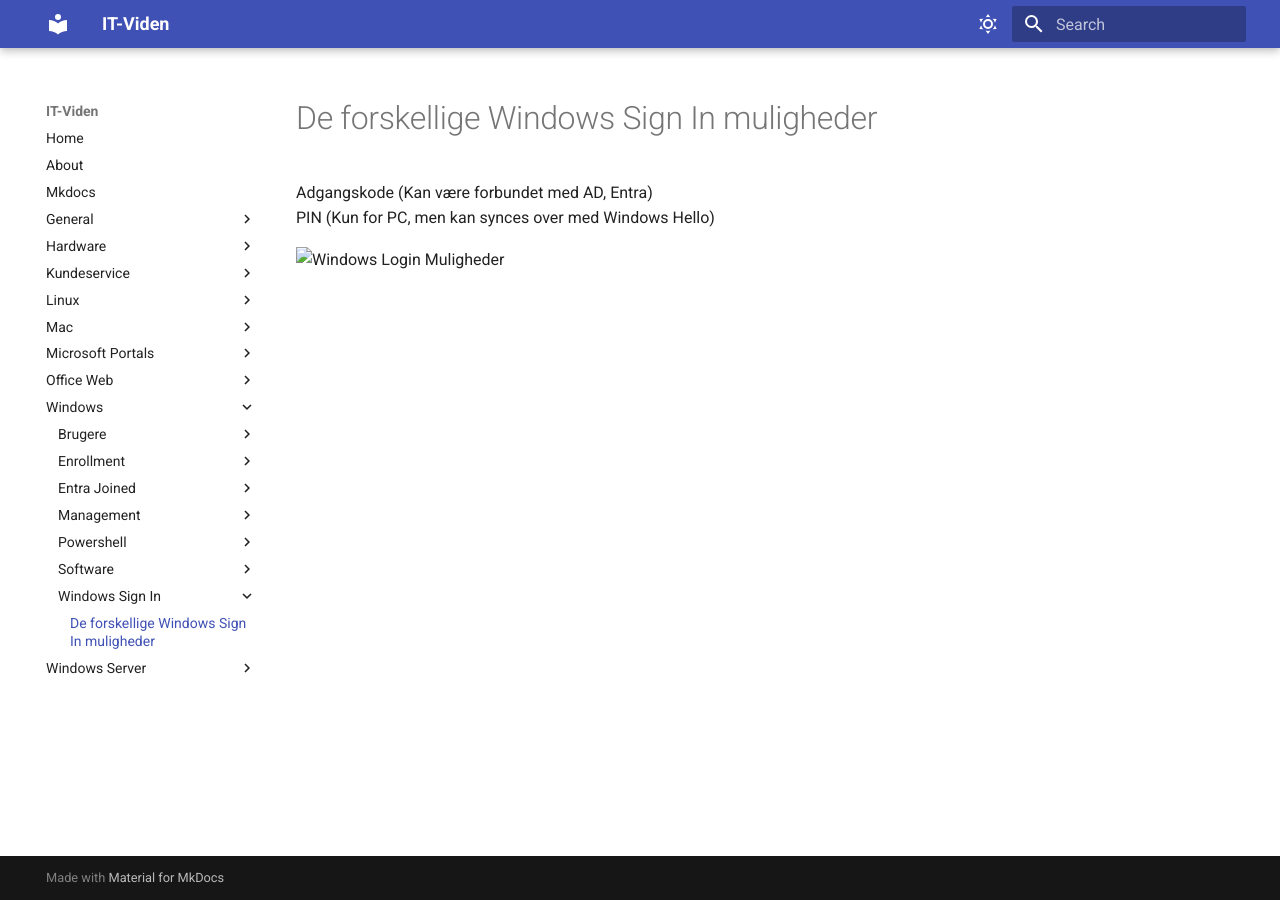
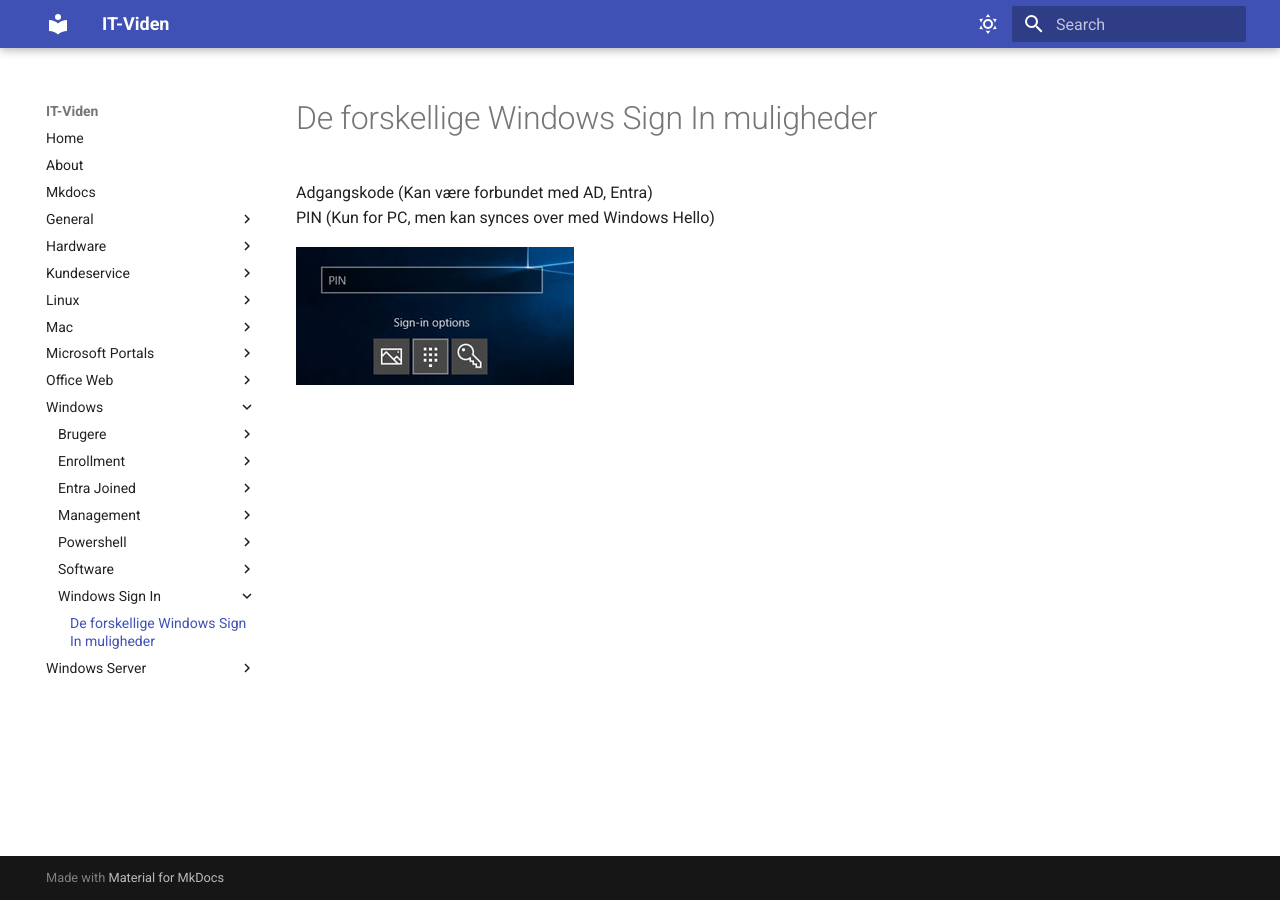
Before and after one commit to ANJ-Projects/IT-Viden, an MkDocs documentation site: the page built from docs/Windows/Windows Sign In/Windows Sign In Muligheder.md, in a window 1280 px wide. Built offline with MkDocs 1.6.1 and Material for MkDocs 9.7.7, drawn with Linux system fonts in a browser that asks for light colours.

Commit message:
Update Windows Sign In Muligheder.md

```diff
--- a/docs/Windows/Windows Sign In/Windows Sign In Muligheder.md
+++ b/docs/Windows/Windows Sign In/Windows Sign In Muligheder.md
@@ -4,4 +4,4 @@
 Adgangskode (Kan være forbundet med AD, Entra)
 PIN (Kun for PC, men kan synces over med Windows Hello)
 
-![Windows Login Muligheder](images/os/windows/windows-signin-screen.png)
+![Windows Login Muligheder](../../images/os/windows/windows-signin-screen.png)
```
